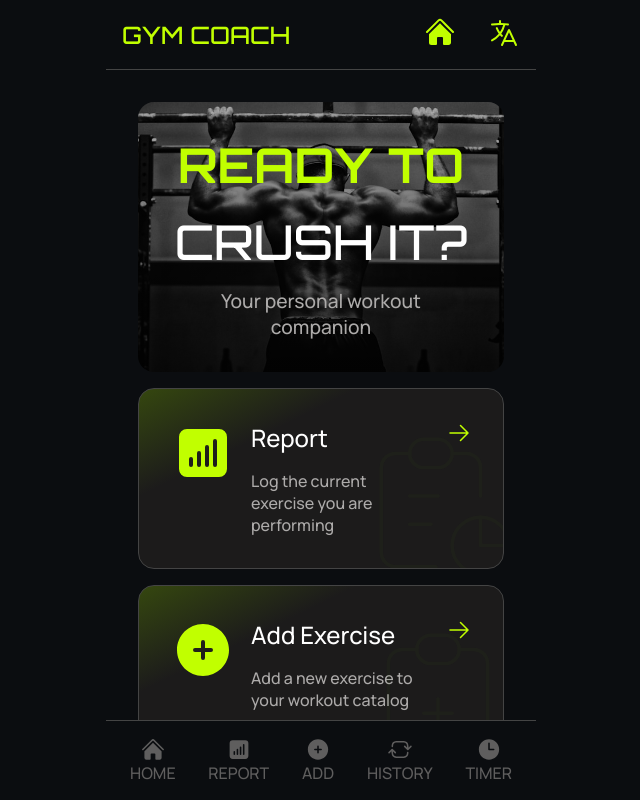
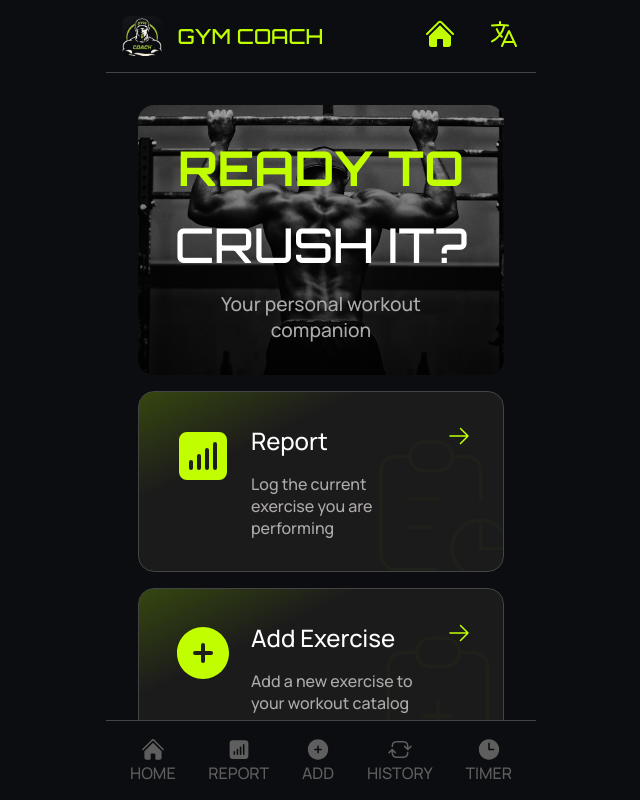
Before and after one commit to ernestol92/GymCoach, a React (Vite) app: page /reportCategory in a window 1280 px wide. Shown: the whole page, without its empty margins (319-959 px from the left). Built offline with nearby package versions, Linux system fonts and the light colour scheme.

Commit message:
added favicon and fix css for exercise history

```diff
--- a/index.html
+++ b/index.html
@@ -2,7 +2,7 @@
 <html lang="en">
   <head>
     <meta charset="UTF-8" />
-    <link rel="icon" type="image/svg+xml" href="/vite.svg" />
+    <link rel="icon" type="image/svg+xml" href="/favicon.png" />
     <meta name="viewport" content="width=device-width, initial-scale=1.0" />
     <title>Gym Coach</title>
   </head>
--- a/src/App.css
+++ b/src/App.css
@@ -69,6 +69,10 @@
   gap: 2rem;
 }
 
+.favicon{
+  height: 2.5rem;
+}
+
 .language-btn{
   background-color: transparent;
   border: none;
@@ -77,8 +81,11 @@
 .logo{
   font-family: "Orbitron", sans-serif;
   color: #c1ff00;
-  font-size: 1.5rem;
+  font-size: 1.3rem;
   text-decoration: none;
+  display: flex;
+  gap: 1rem;
+  align-items: center;
 }
 
 .dropdown{
@@ -442,6 +449,7 @@
   margin-top: 3rem;
 }
 
+
 .reportWrapper{
   display: flex;
   gap: 2rem;
@@ -693,6 +701,13 @@
   grid-template-columns: repeat(2, 1fr);
   gap: 0.75rem;
   margin-bottom: 1rem;
+  background: transparent;
+}
+
+.history-summary{
+  /* padding: .3rem;
+  border-radius: 8px; */
+  background: transparent;
 }
 
 .summary-box {
--- a/src/Components/ExtendedExerciseHistory.jsx
+++ b/src/Components/ExtendedExerciseHistory.jsx
@@ -16,7 +16,7 @@ const ExtendedExerciseHistory = () => {
       if (!exercise) return
 
       const foundExercise = await db.exercises
-        .where('exercise')
+        .where('exerciseKey')
         .equalsIgnoreCase(exercise)
         .first()
 
@@ -68,7 +68,7 @@ const ExtendedExerciseHistory = () => {
       <div className="history-card-wrapper">
         <BackButton className="justify-self-left"/>
         <div className="history-header">
-          <h2 className="history-title">{exercise}</h2>
+          <h2 className="history-title">{t(`exercises.${exercise}`)}</h2>
         </div>
 
         {groupedHistory.length === 0 ? (
@@ -91,14 +91,14 @@ const ExtendedExerciseHistory = () => {
                 </div>
 
                 <div className="history-summary-grid">
-                  <div className="summary-box">
-                    <span className="summary-label">{t('extendedHistory.bestWeight')}</span>
-                    <span className="summary-value">{bestWeight || '-'} kg</span>
+                  <div className="summary-box card-fx">
+                    <span className="summary-label history-summary">{t('extendedHistory.bestWeight')}</span>
+                    <span className="summary-value history-summary">{bestWeight || '-'} kg</span>
                   </div>
 
-                  <div className="summary-box">
-                    <span className="summary-label">{t('extendedHistory.totalReps')}</span>
-                    <span className="summary-value">{totalReps || '-'}</span>
+                  <div className="summary-box card-fx">
+                    <span className="summary-label history-summary">{t('extendedHistory.totalReps')}</span>
+                    <span className="summary-value history-summary">{totalReps || '-'}</span>
                   </div>
 
                   {!isStrengthExercise && (
@@ -116,15 +116,15 @@ const ExtendedExerciseHistory = () => {
                   )}
                 </div>
 
-                <div className="set-list">
+                <div className="set-list transparent">
                   {rows.map((row, index) => (
-                    <div className="set-row" key={row.id}>
+                    <div className="set-row card-fx" key={row.id}>
                       <div className="set-index">#{index + 1}</div>
 
-                      <div className="set-metrics">
-                        <span>{row.sets ? `Set ${row.sets}` : `Entry ${index + 1}`}</span>
-                        {row.reps ? <span>{row.reps} reps</span> : null}
-                        {row.weight ? <span>{row.weight} kg</span> : null}
+                      <div className="set-metrics transparent">
+                        <span className='card-fx'>{row.sets ? `Set ${row.sets}` : `Entry ${index + 1}`}</span>
+                        {row.reps ? <span className='card-fx'>{row.reps} reps</span> : null}
+                        {row.weight ? <span className='card-fx'>{row.weight} kg</span> : null}
                         {!isStrengthExercise && row.duration ? <span>{row.duration} min</span> : null}
                         {!isStrengthExercise && row.distance ? <span>{row.distance} km</span> : null}
                       </div>
--- a/src/Components/Navbar.jsx
+++ b/src/Components/Navbar.jsx
@@ -38,7 +38,10 @@ const Navbar = () => {
   return (
     <div ref={dropdownRef}>
       <div className='header'>
-              <Link to="/" className='logo'>GYM COACH</Link>
+              <Link to="/" className='logo'>
+                <img className='favicon' src="./favicon.png" alt="" />
+                GYM COACH
+              </Link>
 
 
               <div className='Navbar-icons'>
```
Also changed, not shown: public/favicon.png (added).
